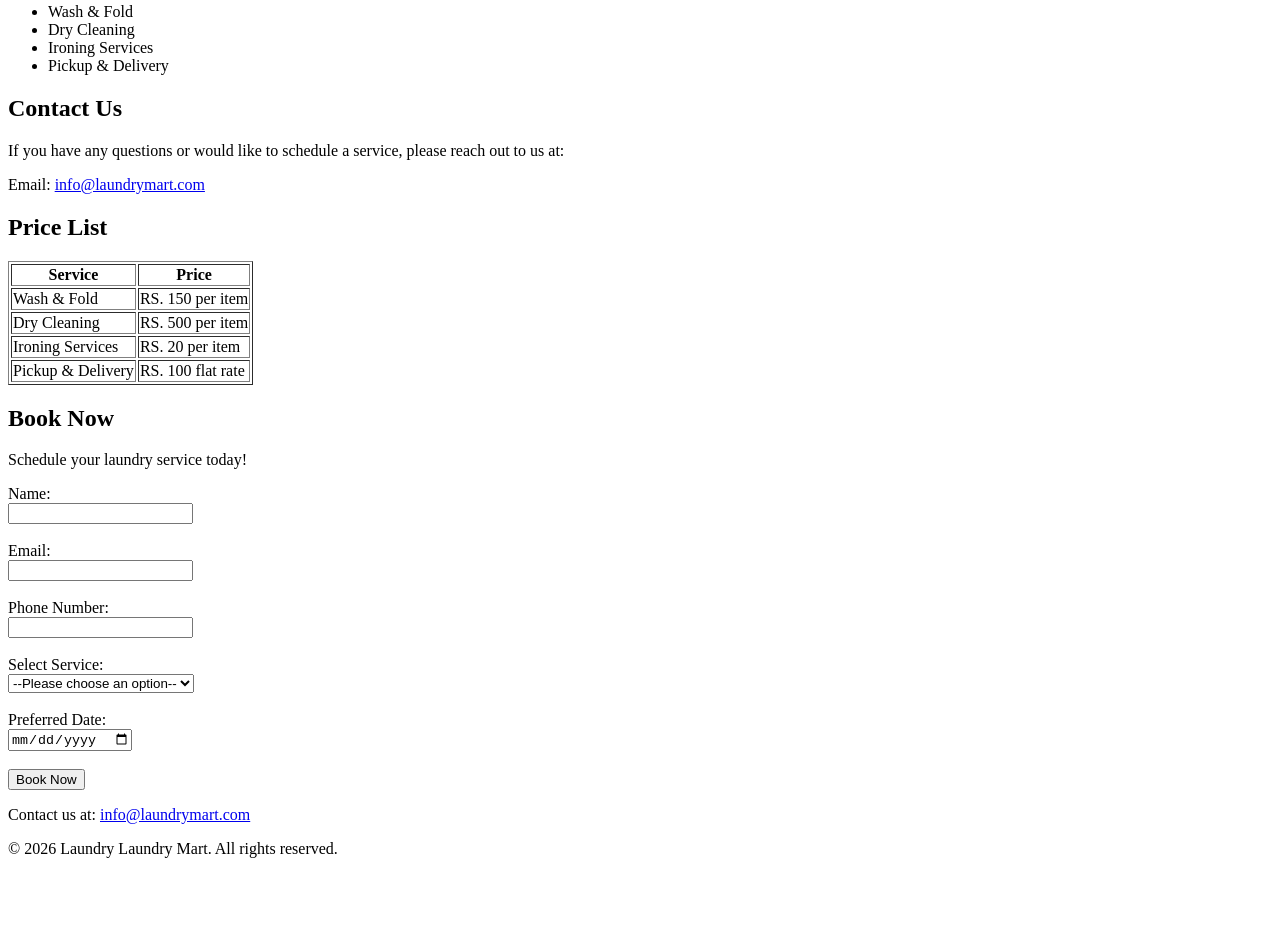
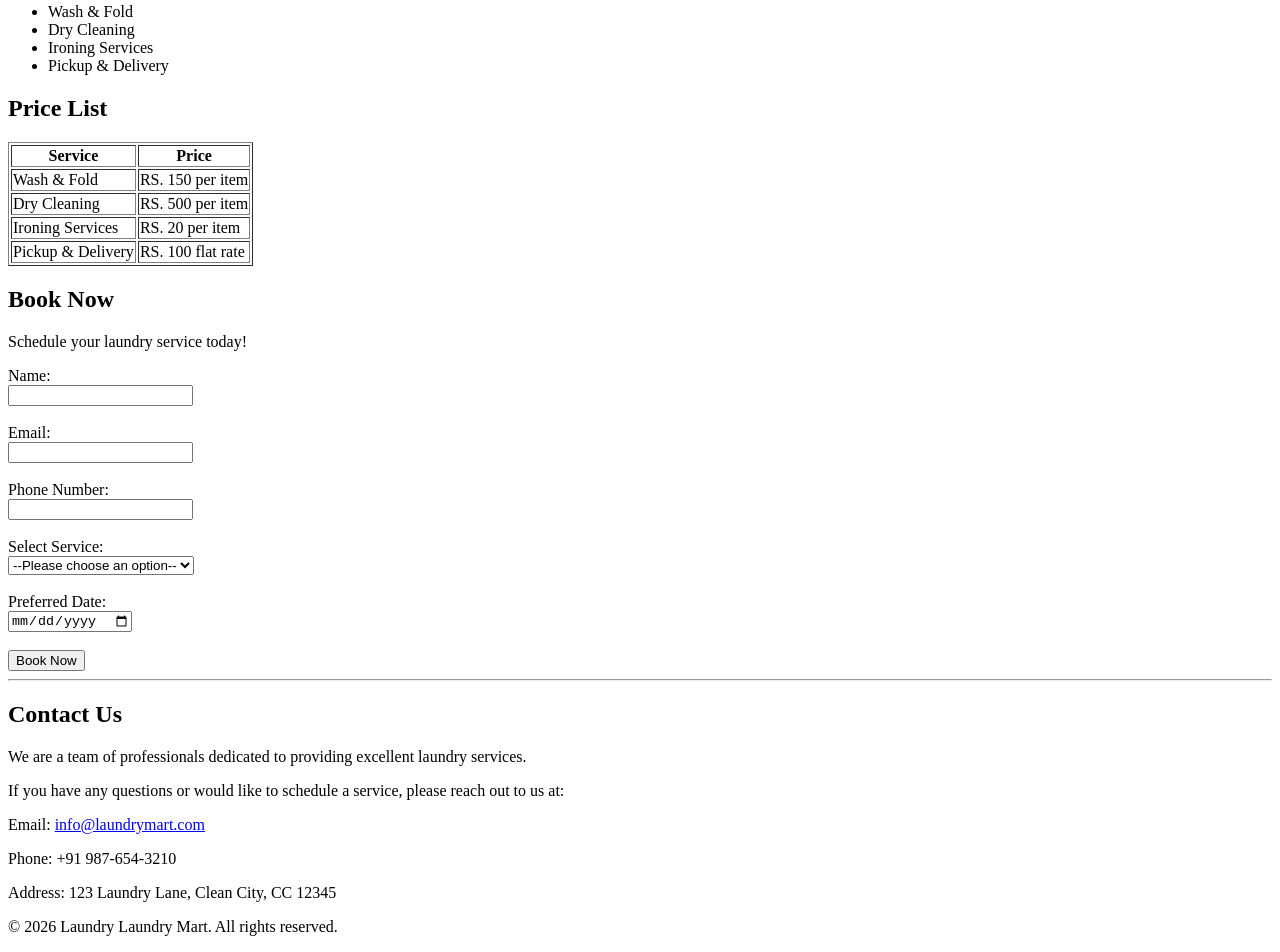
Before and after one commit to sonakshi92/mern, a plain HTML site: page LaundryMart/index.html in a window 1280 px wide. Shown: the part 867-1819 px from the top of the page. Before the commit the page ends 1741 px from the top, so only its background shows below. Drawn offline with Linux system fonts and the light colour scheme.

Commit message:
changes for contact

```diff
--- a/LaundryMart/index.html
+++ b/LaundryMart/index.html
@@ -11,6 +11,7 @@
     <header>
         <a href="#about">About</a>
         <a href="#services">Services</a>
+        <a href="#book">Book Now</a>
         <a href="#contact">Contact</a>
         <hr />
         <h1>Welcome to Laundry Laundry Mart 👕🧼💦</h1>
@@ -39,12 +40,6 @@
                 <li>Ironing Services</li>
                 <li>Pickup & Delivery</li>
             </ul>
-        </section>
-
-        <section id="contact">
-            <h2>Contact Us</h2>
-            <p>If you have any questions or would like to schedule a service, please reach out to us at:</p>
-            <p>Email: <a href="mailto:info@laundrymart.com">info@laundrymart.com</a></p>
         </section>
 
         <section>
@@ -76,8 +71,8 @@
                 </tbody>
             </table>
         </section>
-        <section>
-            <h2>Book Now</h2>
+        <section id="book">
+            <h1>Book Now</h1>
             <p>Schedule your laundry service today!</p>
             <form action="">
                 <label for="name">Name:</label><br>
@@ -104,9 +99,18 @@
                 <input type="submit" value="Book Now">
         </section>
 
+
     </main>
+    <hr>
     <footer>
-        <p> Contact us at: <a href="mailto:info@laundrymart.com">info@laundrymart.com</a></p>
+         <section id="contact">
+            <h2>Contact Us</h2>
+             <p>We are a team of professionals dedicated to providing excellent laundry services.</p>
+            <p>If you have any questions or would like to schedule a service, please reach out to us at:</p>
+            <p>Email: <a href="mailto:info@laundrymart.com">info@laundrymart.com</a></p>
+            <p>Phone: +91 987-654-3210</p>
+            <p>Address: 123 Laundry Lane, Clean City, CC 12345</p>
+        </section>
         <p>&copy; 2026 Laundry Laundry Mart. All rights reserved.</p>
 
     </footer>
```
